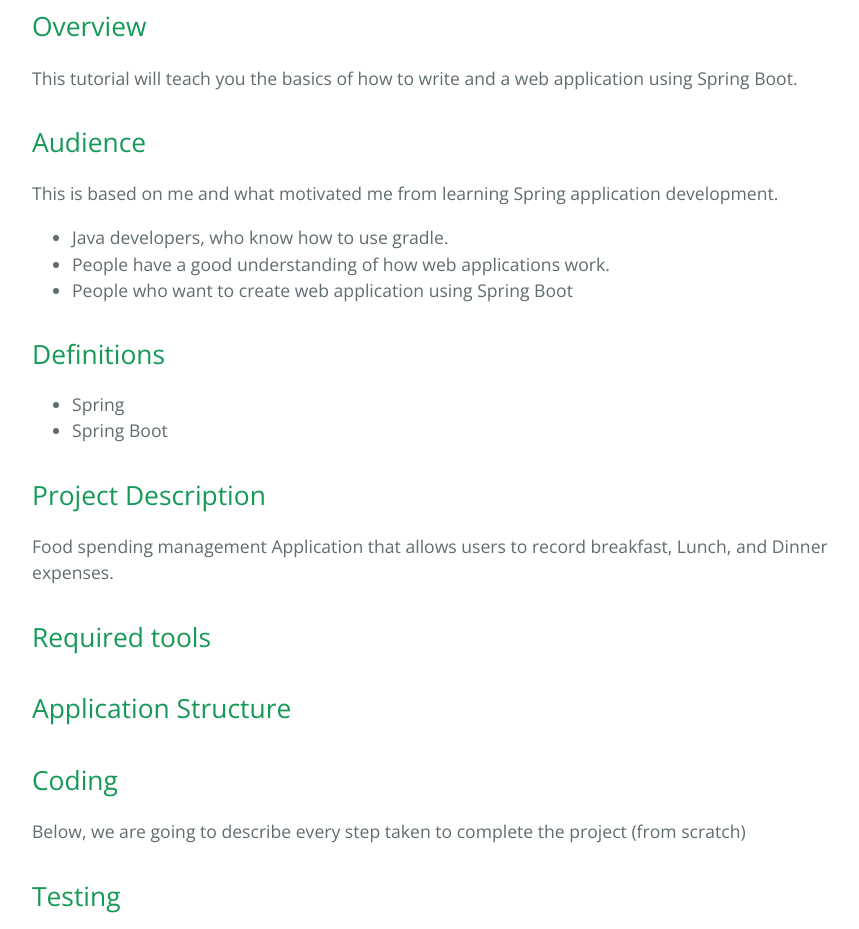
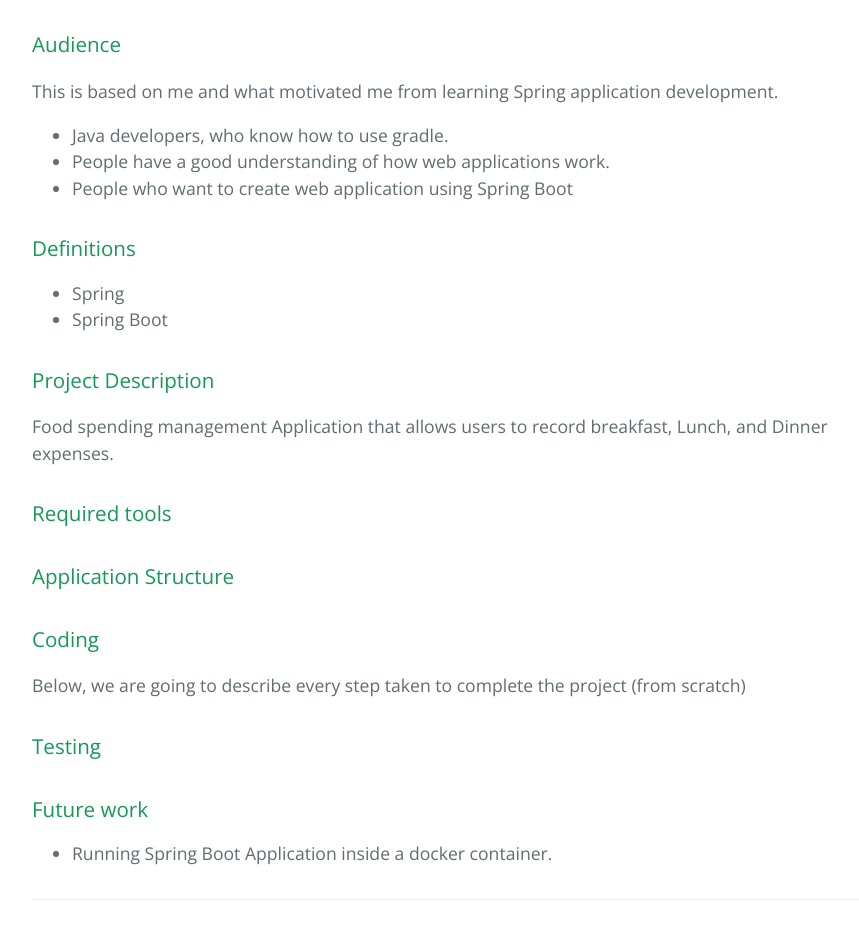
Before and after one commit to fuse-mars/spending-manager, a plain HTML site: page index.html in a window 1280 px wide. Shown: the part 492-1421 px from the top of the page, without its empty margins (192-1051 px from the left). Drawn offline with nearby package versions, Linux system fonts and the light colour scheme.

Commit message:
Create gh-pages branch via GitHub

```diff
--- a/index.html
+++ b/index.html
@@ -19,16 +19,13 @@
     </section>
 
     <section class="main-content">
-      <h1>
-<a id="spring-boot-101" class="anchor" href="#spring-boot-101" aria-hidden="true"><span class="octicon octicon-link"></span></a>Spring boot 101</h1>
-
-<h2>
-<a id="overview" class="anchor" href="#overview" aria-hidden="true"><span class="octicon octicon-link"></span></a>Overview</h2>
+      <h3>
+<a id="overview" class="anchor" href="#overview" aria-hidden="true"><span class="octicon octicon-link"></span></a>Overview</h3>
 
 <p>This tutorial will teach you the basics of how to write and a web application using Spring Boot.</p>
 
-<h2>
-<a id="audience" class="anchor" href="#audience" aria-hidden="true"><span class="octicon octicon-link"></span></a>Audience</h2>
+<h3>
+<a id="audience" class="anchor" href="#audience" aria-hidden="true"><span class="octicon octicon-link"></span></a>Audience</h3>
 
 <p>This is based on me and what motivated me from learning Spring application development. </p>
 
@@ -38,35 +35,35 @@
 <li>People who want to create web application using Spring Boot</li>
 </ul>
 
-<h2>
-<a id="definitions" class="anchor" href="#definitions" aria-hidden="true"><span class="octicon octicon-link"></span></a>Definitions</h2>
+<h3>
+<a id="definitions" class="anchor" href="#definitions" aria-hidden="true"><span class="octicon octicon-link"></span></a>Definitions</h3>
 
 <ul>
 <li>Spring</li>
 <li>Spring Boot</li>
 </ul>
 
-<h2>
-<a id="project-description" class="anchor" href="#project-description" aria-hidden="true"><span class="octicon octicon-link"></span></a>Project Description</h2>
+<h3>
+<a id="project-description" class="anchor" href="#project-description" aria-hidden="true"><span class="octicon octicon-link"></span></a>Project Description</h3>
 
 <p>Food spending management Application that allows users to record breakfast, Lunch, and Dinner expenses.</p>
 
-<h2>
-<a id="required-tools" class="anchor" href="#required-tools" aria-hidden="true"><span class="octicon octicon-link"></span></a>Required tools</h2>
+<h3>
+<a id="required-tools" class="anchor" href="#required-tools" aria-hidden="true"><span class="octicon octicon-link"></span></a>Required tools</h3>
 
-<h2>
-<a id="application-structure" class="anchor" href="#application-structure" aria-hidden="true"><span class="octicon octicon-link"></span></a>Application Structure</h2>
+<h3>
+<a id="application-structure" class="anchor" href="#application-structure" aria-hidden="true"><span class="octicon octicon-link"></span></a>Application Structure</h3>
 
-<h2>
-<a id="coding" class="anchor" href="#coding" aria-hidden="true"><span class="octicon octicon-link"></span></a>Coding</h2>
+<h3>
+<a id="coding" class="anchor" href="#coding" aria-hidden="true"><span class="octicon octicon-link"></span></a>Coding</h3>
 
 <p>Below, we are going to describe every step taken to complete the project (from scratch)</p>
 
-<h2>
-<a id="testing" class="anchor" href="#testing" aria-hidden="true"><span class="octicon octicon-link"></span></a>Testing</h2>
+<h3>
+<a id="testing" class="anchor" href="#testing" aria-hidden="true"><span class="octicon octicon-link"></span></a>Testing</h3>
 
-<h2>
-<a id="future-work" class="anchor" href="#future-work" aria-hidden="true"><span class="octicon octicon-link"></span></a>Future work</h2>
+<h3>
+<a id="future-work" class="anchor" href="#future-work" aria-hidden="true"><span class="octicon octicon-link"></span></a>Future work</h3>
 
 <ul>
 <li>Running Spring Boot Application inside a docker container.</li>
@@ -80,6 +77,16 @@
 
     </section>
 
+            <script type="text/javascript">
+            var gaJsHost = (("https:" == document.location.protocol) ? "https://ssl." : "http://www.");
+            document.write(unescape("%3Cscript src='" + gaJsHost + "google-analytics.com/ga.js' type='text/javascript'%3E%3C/script%3E"));
+          </script>
+          <script type="text/javascript">
+            try {
+              var pageTracker = _gat._getTracker("UA-68265226-1");
+            pageTracker._trackPageview();
+            } catch(err) {}
+          </script>
 
   </body>
 </html>
--- a/params.json
+++ b/params.json
@@ -1 +1 @@
-{"name":"Spring boot 101","tagline":"Simple web application written using Spring Framework and run on top of Spring Boot","body":"# Spring boot 101\r\n\r\n## Overview\r\nThis tutorial will teach you the basics of how to write and a web application using Spring Boot.\r\n\r\n## Audience\r\nThis is based on me and what motivated me from learning Spring application development. \r\n* Java developers, who know how to use gradle.\r\n* People have a good understanding of how web applications work.\r\n* People who want to create web application using Spring Boot\r\n\r\n## Definitions\r\n* Spring\r\n* Spring Boot\r\n\r\n## Project Description\r\nFood spending management Application that allows users to record breakfast, Lunch, and Dinner expenses.\r\n\r\n## Required tools\r\n\r\n## Application Structure\r\n\r\n## Coding\r\n\r\nBelow, we are going to describe every step taken to complete the project (from scratch)\r\n\r\n\r\n## Testing\r\n\r\n## Future work\r\n* Running Spring Boot Application inside a docker container.","google":"","note":"Don't delete this file! It's used internally to help with page regeneration."}
+{"name":"Spring boot 101","tagline":"Simple web application written using Spring Framework and run on top of Spring Boot","body":"### Overview\r\nThis tutorial will teach you the basics of how to write and a web application using Spring Boot.\r\n\r\n### Audience\r\nThis is based on me and what motivated me from learning Spring application development. \r\n* Java developers, who know how to use gradle.\r\n* People have a good understanding of how web applications work.\r\n* People who want to create web application using Spring Boot\r\n\r\n### Definitions\r\n* Spring\r\n* Spring Boot\r\n\r\n### Project Description\r\nFood spending management Application that allows users to record breakfast, Lunch, and Dinner expenses.\r\n\r\n### Required tools\r\n\r\n### Application Structure\r\n\r\n### Coding\r\n\r\nBelow, we are going to describe every step taken to complete the project (from scratch)\r\n\r\n\r\n### Testing\r\n\r\n### Future work\r\n* Running Spring Boot Application inside a docker container.","google":"UA-68265226-1","note":"Don't delete this file! It's used internally to help with page regeneration."}
```
